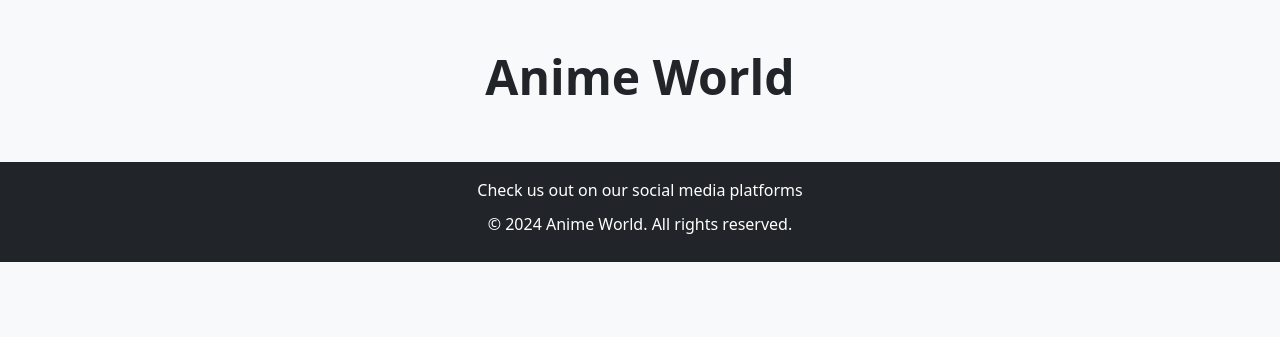
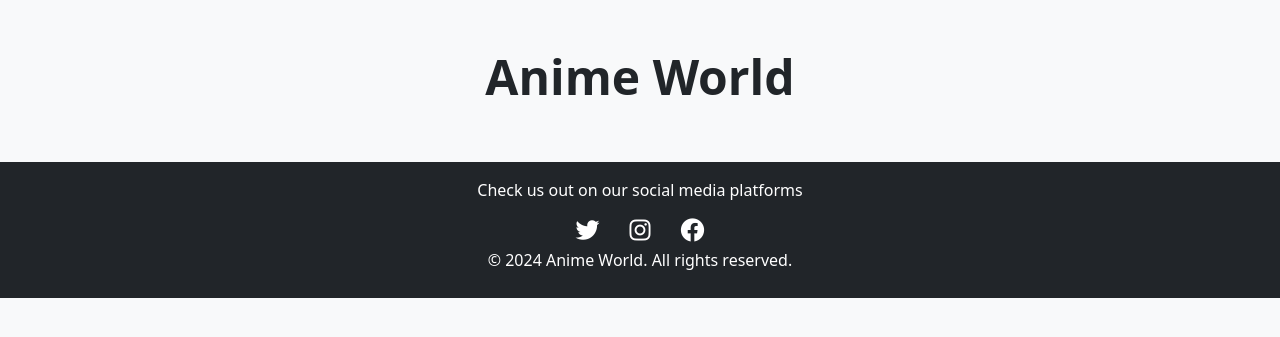
Before and after one commit to Triz22/final-project, a Django app: page /browse in a window 1280 px wide. Shown: the part 57-394 px from the top of the page. Run offline with Django 4.2, Linux system fonts and the light colour scheme; data that the repository does not hold is empty.

Commit message:
update font awesome link

```diff
--- a/templates/base.html
+++ b/templates/base.html
@@ -50,10 +50,10 @@
 
     <footer class="footer bg-dark text-white text-center py-3 mt-5">
       <p>Check us out on our social media platforms</p>
-      <div class="social icons">
-        <a href=""></a>
-        <a href=""></a>
-        <a href=""></a>
+      <div class="social-icons">
+        <a href=""><i class="fa-brands fa-twitter"></i></a>
+        <a href=""><i class="fab fa-instagram"></i></a>
+        <a href=""><i class="fab fa-facebook"></i></a>
       </div>
         <p>&copy; 2024 Anime World. All rights reserved.</p>
     </footer>
```
